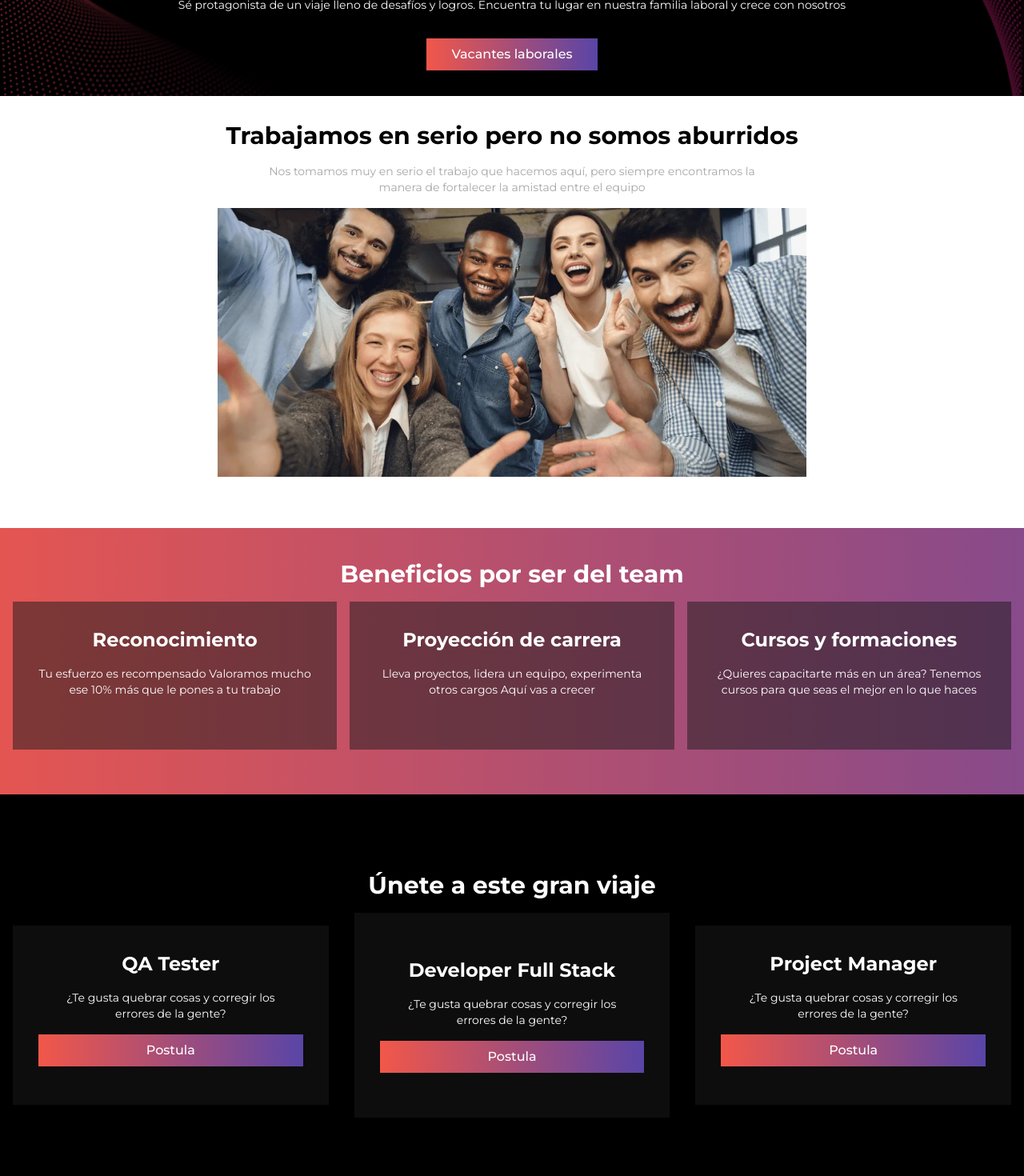
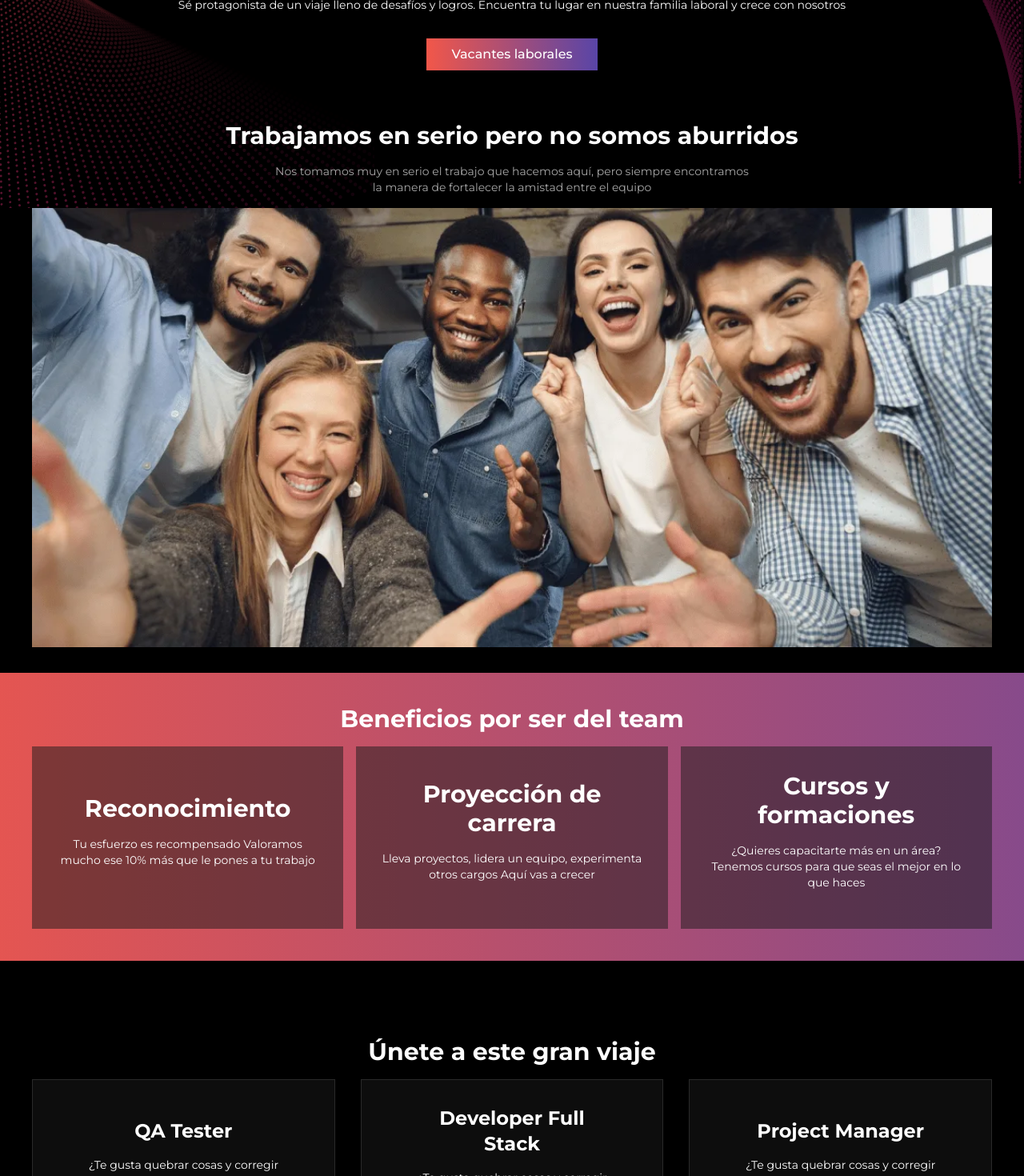
Before and after one commit to makroz/webFos, a Next.js app: page /unete-al-equipo in a window 1280 px wide. Shown: the part 240-1710 px from the top of the page at 80% size. Built offline with nearby package versions, Linux system fonts and the light colour scheme.

Commit message:
Refactorizar componentes y estilos

```diff
--- a/app/unete-al-equipo/Seccion1.tsx
+++ b/app/unete-al-equipo/Seccion1.tsx
@@ -1,19 +1,19 @@
-import React from "react";
 import Blog from "@/public/blog.webp";
 import Image from "next/image";
 import { Transition } from "@/src/components/transition/Transition";
 
 export default function Seccion1() {
   return (
-    <div className="relative  ">
+    <div className="relative flex  justify-center items-center ">
+      <div className="container ">
         <div className="py-8">
           <Transition>
             <h1 className="text-tWhite text-center text-2xl tablet:text-3xl desktopK:text-5xl font-bold px-8 font-monse">
               Únete a este gran viaje
             </h1>
             <p className="text-tWhite font-monse text-center px-12 text-sm desktopK:text-lg py-8">
-            Sé protagonista de un viaje lleno de desafíos y logros. Encuentra tu
-            lugar en nuestra familia laboral y crece con nosotros
+              Sé protagonista de un viaje lleno de desafíos y logros. Encuentra
+              tu lugar en nuestra familia laboral y crece con nosotros
             </p>
             <div className="w-full flex justify-center desktopK:my-12">
               <button className="bg-gradient-to-r from-[#F25749] to-[#5945A7] py-2 desktopK:py-4 px-8 desktopK:px-12 desktopK:text-2xl text-tWhite font-medium font-monse">
@@ -22,26 +22,24 @@ export default function Seccion1() {
             </div>
           </Transition>
         </div>
-      <div className="bg-tWhite py-8">
+        <div className="bg-transparent py-8">
           <Transition>
-          <h1 className="text-tBlack text-center text-2xl tablet:text-3xl desktopK:text-5xl font-bold px-8 font-monse">
+            <h1 className="text-tWhite text-center text-2xl tablet:text-3xl desktopK:text-5xl font-bold px-8 font-monse">
               Trabajamos en serio pero no somos aburridos
             </h1>
             <div className="flex justify-center items-center">
               <p className="text-tGrey font-monse text-center text-sm tablet:w-4/5 w-full  desktopK:text-2xl laptop:w-3/5 py-4 desktopK:py-6 desktop:w-1/2">
-              Nos tomamos muy en serio el trabajo que hacemos aquí, pero siempre
-              encontramos la manera de fortalecer la amistad entre el equipo
+                Nos tomamos muy en serio el trabajo que hacemos aquí, pero
+                siempre encontramos la manera de fortalecer la amistad entre el
+                equipo
               </p>
             </div>
-          <div className="w-full flex justify-center">
-            <Image
-              src={Blog}
-              alt="Imagen unete"
-              className="pb-8 px-4 desktop:w-[60%]"
-            />
+            <div>
+              <Image src={Blog} alt="Imagen unete" className="w-full" />
             </div>
           </Transition>
         </div>
       </div>
+    </div>
   );
 }
--- a/app/unete-al-equipo/Seccion2.tsx
+++ b/app/unete-al-equipo/Seccion2.tsx
@@ -1,34 +1,34 @@
 import { Reveal } from "@/src/components/reveal/Reveal";
 import { Transition } from "@/src/components/transition/Transition";
-import React from "react";
 
 export default function Seccion2() {
   return (
     <div className="">
-      <div className="degradau px-4 py-8 desktop:py-10">
+      <div className="degradau px-4 flex justify-center py-8 desktop:py-10">
+        <div className="container">
           <Transition>
             <h1 className="text-tWhite text-center text-2xl tablet:text-3xl desktopK:text-5xl font-bold px-4 font-monse mb-4">
               Beneficios por ser del team
             </h1>
           </Transition>
-        <div className="desktop:flex gap-4 ">
-          <div className="flex justify-center items-center w-full">
+          <div className="flex flex-col desktop:flex-row gap-4 ">
+            <div className="flex justify-center items-center w-full flex-grow basis-0 bg-black-50">
               <Reveal>
-              <div className="bg-black-50 mb-4 py-8 desktop:h-[185px]  desktopK:h-52">
-                <h1 className="text-tWhite text-center text-xl tablet:text-3xl laptop:text-2xl desktopK:text-5xl font-bold px-8 font-monse">
+                <div className="py-8">
+                  <h1 className="text-tWhite text-center text-xl tablet:text-3xl font-bold px-8 font-monse">
                     Reconocimiento
                   </h1>
                   <p className="text-tWhite font-monse text-center px-8 text-sm desktopK:text-lg py-4">
-                  Tu esfuerzo es recompensado Valoramos mucho ese 10% más que le
-                  pones a tu trabajo
+                    Tu esfuerzo es recompensado Valoramos mucho ese 10% más que
+                    le pones a tu trabajo
                   </p>
                 </div>
               </Reveal>
             </div>
-          <div className="flex justify-center items-center w-full">
+            <div className="flex justify-center items-center w-full flex-grow basis-0 bg-black-50">
               <Reveal>
-              <div className="bg-black-50 mb-4 py-8 desktop:h-[185px] desktopK:h-52">
-                <h1 className="text-tWhite text-center text-xl  tablet:text-3xl laptop:text-2xl desktopK:text-5xl font-bold px-8 font-monse">
+                <div className="py-8">
+                  <h1 className="text-tWhite text-center text-xl  tablet:text-3xl  font-bold px-8 font-monse">
                     Proyección de carrera
                   </h1>
                   <p className="text-tWhite font-monse text-center px-8 text-sm desktopK:text-lg py-4">
@@ -38,10 +38,10 @@ export default function Seccion2() {
                 </div>
               </Reveal>
             </div>
-          <div className="flex justify-center items-center w-full">
+            <div className="flex justify-center items-center w-full flex-grow basis-0 bg-black-50">
               <Reveal>
-              <div className="bg-black-50 mb-4 py-8 desktop:h-[185px]  desktopK:h-52">
-                <h1 className="text-tWhite text-center text-xl tablet:text-3xl laptop:text-2xl desktopK:text-5xl font-bold px-8 font-monse">
+                <div className="py-8">
+                  <h1 className="text-tWhite text-center text-xl tablet:text-3xl font-bold px-8 font-monse">
                     Cursos y formaciones
                   </h1>
                   <p className="text-tWhite font-monse text-center px-8 text-sm desktopK:text-lg py-4">
@@ -54,5 +54,6 @@ export default function Seccion2() {
           </div>
         </div>
       </div>
+    </div>
   );
 }
--- a/app/unete-al-equipo/Seccion3.tsx
+++ b/app/unete-al-equipo/Seccion3.tsx
@@ -1,17 +1,16 @@
 import { Reveal } from "@/src/components/reveal/Reveal";
-import React from "react";
 
 export default function Seccion3() {
   return (
-    <div className="my-20">
+    <div className="my-20 flex justify-center">
+      <div className="container">
         <h1 className="text-tWhite text-center text-2xl tablet:text-3xl desktopK:text-5xl font-bold px-8 font-monse py-4">
           Únete a este gran viaje
         </h1>
-      <div className="px-4 desktop:flex gap-8 ">
-        <div className="flex justify-center items-center w-full">
+        <div className="flex flex-col desktop:flex-row gap-8 w-full ">
+          <div className="flex justify-center items-center w-full bg-black-50 py-8 px-8  border border-[#292929]">
             <Reveal>
-            <div className="bg-black-50 mb-4 py-8 px-8 desktop:h-56 ">
-              <h1 className="text-tWhite text-center text-xl laptop:text-2xl tablet:text-3xl desktopK:text-5xl font-bold px-8 font-monse">
+              <h1 className="text-tWhite text-center text-xl laptop:text-2xl  font-bold px-8 font-monse">
                 QA Tester
               </h1>
               <p className="text-tWhite font-monse text-center px-8 text-sm desktopK:text-lg py-4">
@@ -20,14 +19,11 @@ export default function Seccion3() {
               <button className="bg-gradient-to-r from-[#F25749] to-[#5945A7] py-2 px-8 text-tWhite font-medium font-monse w-full">
                 Postula
               </button>
-            </div>
             </Reveal>
           </div>
-        <div className="flex justify-center items-center w-full">
+          <div className="flex justify-center items-center w-full bg-black-50  py-8 px-8 border border-[#292929]">
             <Reveal>
-            <div className="bg-black-50 mb-4 py-8  px-8 desktop:h-64  desktop:flex desktop:items-center">
-              <div>
-                <h1 className="text-tWhite text-center text-xl laptop:text-2xl tablet:text-3xl desktopK:text-5xl font-bold px-8 font-monse">
+              <h1 className="text-tWhite text-center text-xl laptop:text-2xl  font-bold px-8 font-monse">
                 Developer Full Stack
               </h1>
               <p className="text-tWhite font-monse text-center px-8 text-sm desktopK:text-lg py-4">
@@ -36,14 +32,11 @@ export default function Seccion3() {
               <button className="bg-gradient-to-r from-[#F25749] to-[#5945A7] py-2 px-8 text-tWhite font-medium font-monse w-full">
                 Postula
               </button>
-              </div>
-            </div>
             </Reveal>
           </div>
-        <div className="flex justify-center items-center w-full">
+          <div className="flex justify-center items-center w-full bg-black-50 py-8 px-8 border border-[#292929]">
             <Reveal>
-            <div className="bg-black-50 mb-4 py-8 px-8 desktop:h-56">
-              <h1 className="text-tWhite text-center text-xl laptop:text-2xl tablet:text-3xl desktopK:text-5xl font-bold px-8 font-monse">
+              <h1 className="text-tWhite text-center text-xl laptop:text-2xl font-bold px-8 font-monse">
                 Project Manager
               </h1>
               <p className="text-tWhite font-monse text-center px-8 text-sm desktopK:text-lg py-4">
@@ -52,8 +45,8 @@ export default function Seccion3() {
               <button className="bg-gradient-to-r from-[#F25749] to-[#5945A7] py-2 px-8 text-tWhite font-medium font-monse w-full">
                 Postula
               </button>
+            </Reveal>
           </div>
-          </Reveal>
         </div>
       </div>
     </div>
--- a/src/components/Slide.tsx
+++ b/src/components/Slide.tsx
@@ -31,7 +31,6 @@ export default function Slide() {
         navigation={true}
         freeMode={true}
         modules={[Navigation, Pagination, Mousewheel, Keyboard]}
-        className="w-full max-w-[1200px]"
       >
         {equipo.map(({ id, name, cargo, descrip, image }) => (
           <SwiperSlide
--- a/src/components/secciones/Seccion1.tsx
+++ b/src/components/secciones/Seccion1.tsx
@@ -1,5 +1,3 @@
-import Image from "next/image";
-import React from "react";
 import { Transition } from "../transition/Transition";
 import Redondo from "@/src/redondo/Redondo";
 import { Reveal } from "../reveal/Reveal";
--- a/src/components/secciones/Seccion4.tsx
+++ b/src/components/secciones/Seccion4.tsx
@@ -1,6 +1,6 @@
 import Input from "@/src/ui/Input";
 import TextArea from "@/src/ui/TextArea";
-import React, { useEffect, useState } from "react";
+import { useEffect, useState } from "react";
 import { Transition } from "../transition/Transition";
 import axios from "axios";
 import { Error } from "../error/Error";
@@ -110,8 +110,8 @@ export default function Seccion4() {
   return (
     <div className="relative fullScreen" id="contactanos">
       <ToastContainer />
-      <div className="mx-[3%] absolute left-0 right-0 top-0 bottom-0 desktop:mx-[26%] flex justify-center items-center">
-        <div className="containe">
+      <div className="absolute left-0 right-0 top-0 bottom-0 flex justify-center items-center">
+        <div className="container">
           <Transition>
             <h1 className="text-center my-5 text-tWhite text-2xl tablet:text-4xl font-bold font-monse">
               Contáctanos
```
Also changed, not shown: src/components/secciones/Seccion2.tsx (+1 -60 lines), src/components/secciones/Seccion3.tsx (+2 -6 lines). Lines whose indentation alone changed are shown as unchanged.
